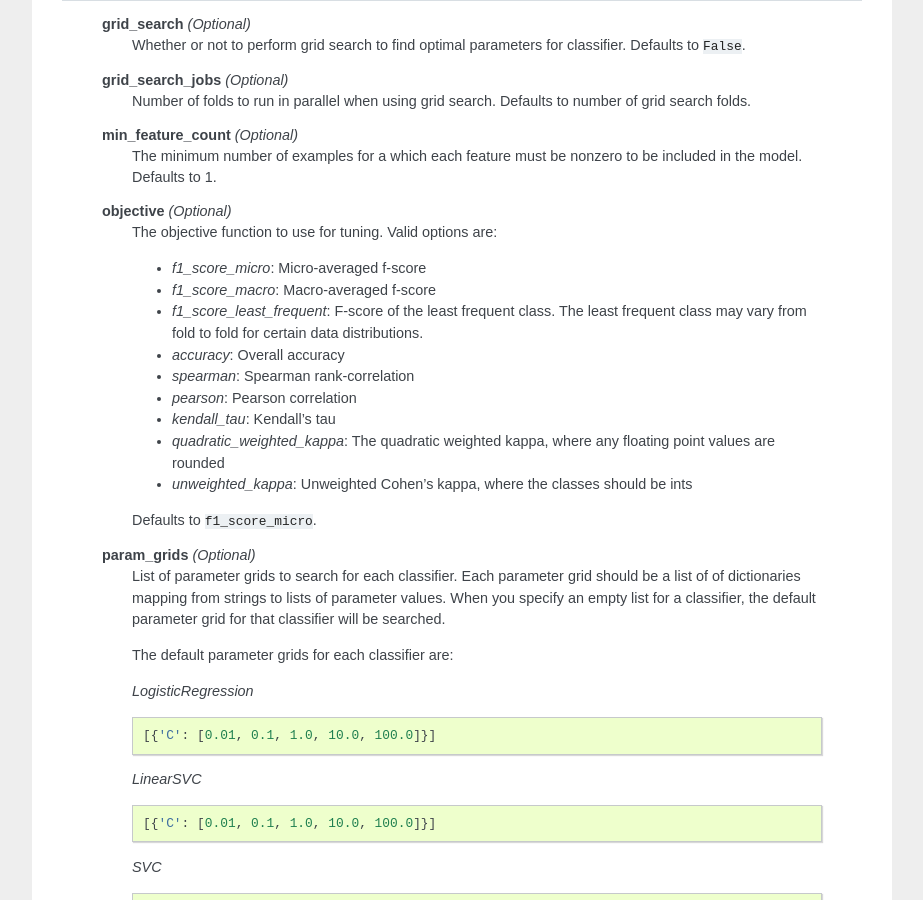
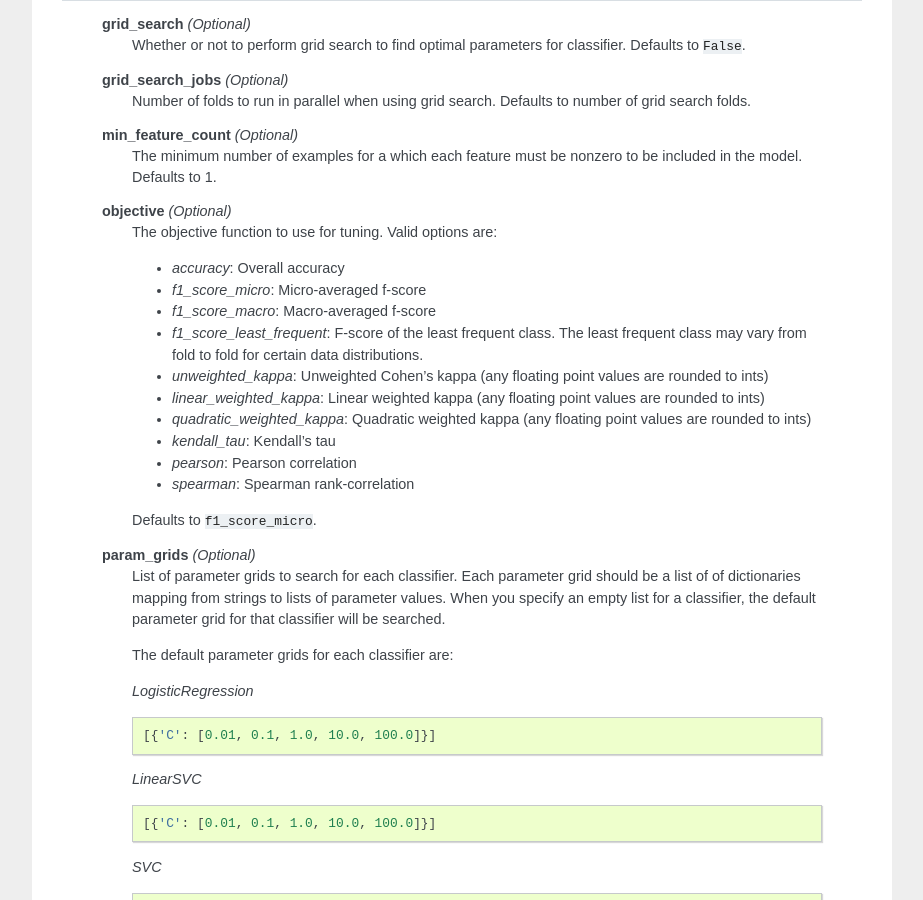
Before and after one commit to EducationalTestingService/skll, a Sphinx documentation site: the page built from doc/run_experiment.rst, in a window 1280 px wide and 900 px high, scrolled down 3350 px. Shown: the whole window, without its empty margins (198-1121 px from the left). Built offline with Sphinx 7.4.7, drawn with Linux system fonts in a browser that asks for light colours.

Commit message:
Fixed typo in registering linear_weighted_kappa and updated documentation.

```diff
--- a/doc/run_experiment.rst
+++ b/doc/run_experiment.rst
@@ -221,19 +221,21 @@ Tuning
     **objective** *(Optional)*
         The objective function to use for tuning. Valid options are:
 
+        *   *accuracy*: Overall accuracy
         *   *f1_score_micro*: Micro-averaged f-score
         *   *f1_score_macro*: Macro-averaged f-score
         *   *f1_score_least_frequent*: F-score of the least frequent class. The
             least frequent class may vary from fold to fold for certain data
             distributions.
-        *   *accuracy*: Overall accuracy
+        *   *unweighted_kappa*: Unweighted Cohen's kappa (any floating point
+            values are rounded to ints)
+        *   *linear_weighted_kappa*: Linear weighted kappa (any floating point
+            values are rounded to ints)
+        *   *quadratic_weighted_kappa*: Quadratic weighted kappa (any floating
+            point values are rounded to ints)
+        *   *kendall_tau*: Kendall's tau
+        *   *pearson*: Pearson correlation
         *   *spearman*: Spearman rank-correlation
-        *   *pearson*: Pearson correlation
-        *   *kendall_tau*: Kendall's tau
-        *   *quadratic_weighted_kappa*: The quadratic weighted kappa, where any
-            floating point values are rounded
-        *   *unweighted_kappa*: Unweighted Cohen's kappa, where the classes
-            should be ints
 
         Defaults to ``f1_score_micro``.
 
--- a/skll/__init__.py
+++ b/skll/__init__.py
@@ -51,5 +51,5 @@ _scorers = {'f1_score_micro': make_scorer(f1_score, average='micro'),
             'kendall_tau': make_scorer(kendall_tau),
             'unweighted_kappa': make_scorer(kappa),
             'quadratic_weighted_kappa': make_scorer(kappa, weights='quadratic'),
-            'linear_weighted_kappa': make_scorer(kappa, weights='quadratic')}
+            'linear_weighted_kappa': make_scorer(kappa, weights='linear')}
 SCORERS.update(_scorers)
```
